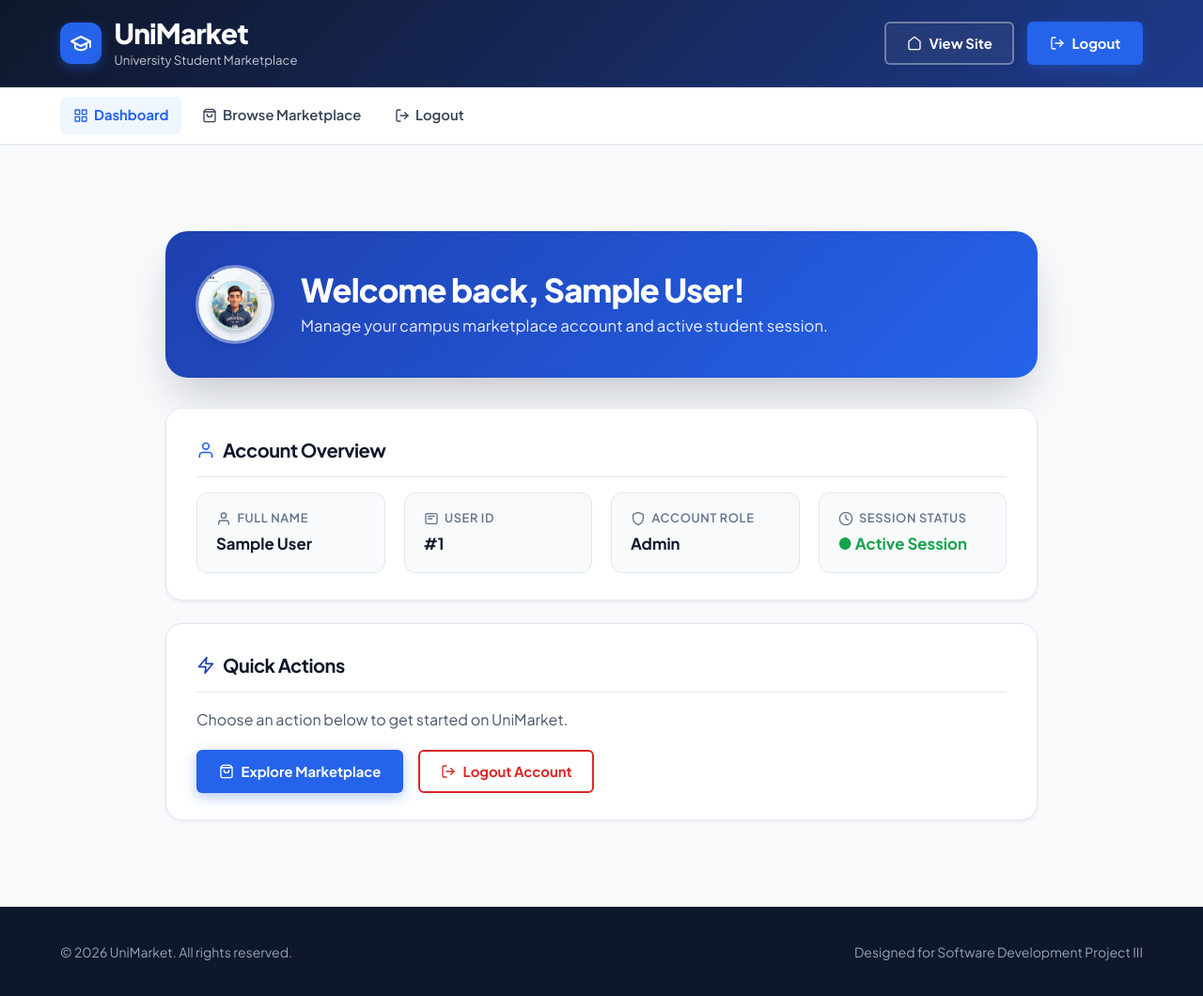
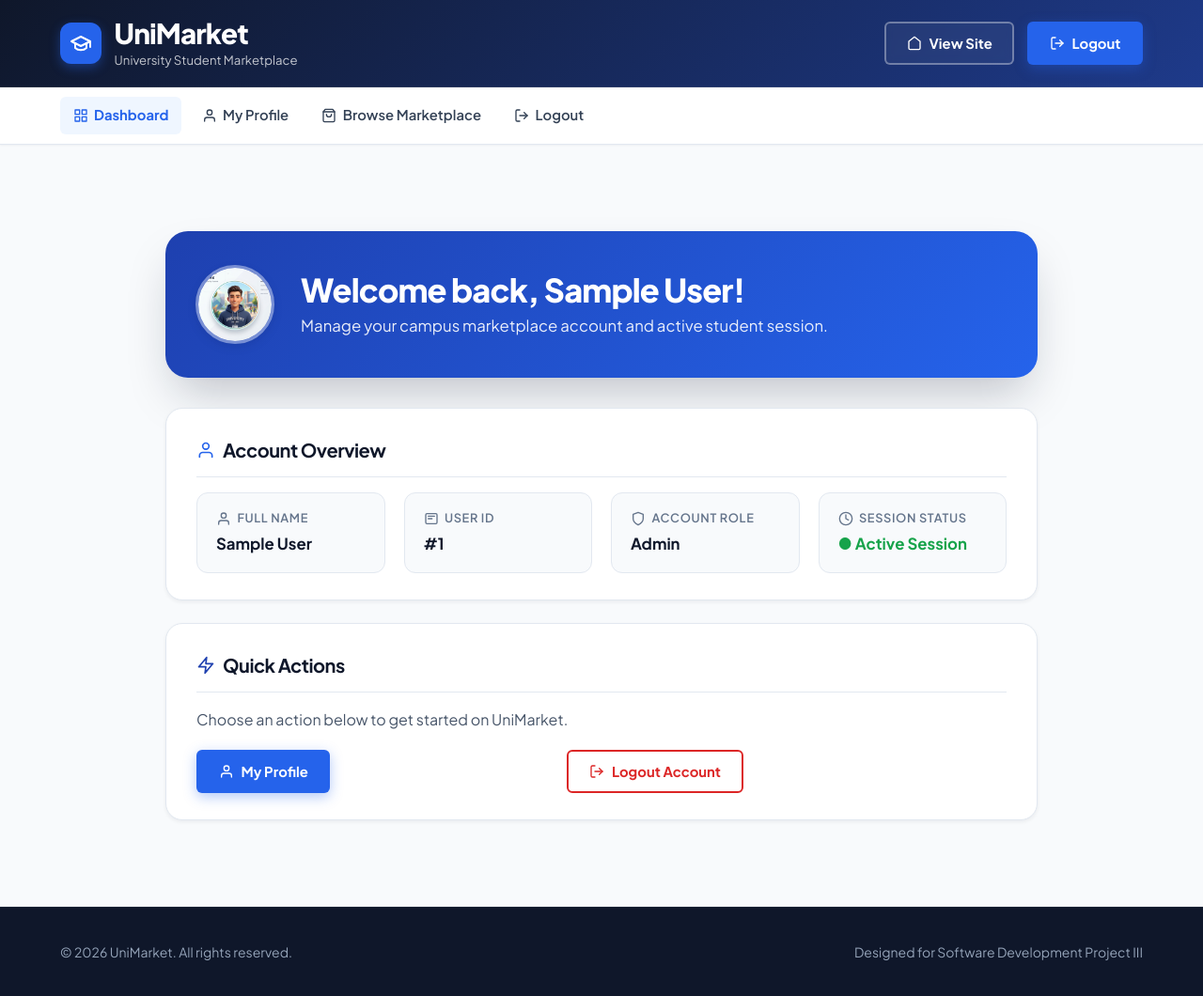
Before and after one commit to titan000001/university-student-marketplace, a PHP site: page /dashboard.php in a window 1280 px wide. Shown: the whole page at 94% size. Run offline with PHP 8.4, Linux system fonts and the light colour scheme; the visitor is signed in with stand-in values (Sample User, id 1).

Commit message:
Update dashboard.php

```diff
--- a/frontend/pages/dashboard.php
+++ b/frontend/pages/dashboard.php
@@ -83,6 +83,12 @@ $userRole = htmlspecialchars((string) ($_SESSION['role'] ?? 'Student'), ENT_QUOT
                     </a>
                 </li>
                 <li>
+                    <a href="profile.php">
+                        <svg width="16" height="16" viewBox="0 0 24 24" fill="none" stroke="currentColor" stroke-width="2" stroke-linecap="round" stroke-linejoin="round" class="svg-icon svg-icon-sm"><path d="M20 21v-2a4 4 0 0 0-4-4H8a4 4 0 0 0-4 4v2"/><circle cx="12" cy="7" r="4"/></svg>
+                        My Profile
+                    </a>
+                </li>
+                <li>
                     <a href="index.php#categories">
                         <svg width="16" height="16" viewBox="0 0 24 24" fill="none" stroke="currentColor" stroke-width="2" stroke-linecap="round" stroke-linejoin="round" class="svg-icon svg-icon-sm"><path d="M6 2L3 6v14a2 2 0 0 0 2 2h14a2 2 0 0 0 2-2V6l-3-4z"/><line x1="3" y1="6" x2="21" y2="6"/><path d="M16 10a4 4 0 0 1-8 0"/></svg>
                         Browse Marketplace
@@ -158,7 +164,11 @@ $userRole = htmlspecialchars((string) ($_SESSION['role'] ?? 'Student'), ENT_QUOT
                 </h2>
                 <p style="color: var(--gray-600); margin-bottom: 1rem;">Choose an action below to get started on UniMarket.</p>
                 <div class="dashboard-actions">
-                    <a href="index.php#categories" class="btn-primary">
+                    <a href="profile.php" class="btn-primary">
+                        <svg width="16" height="16" viewBox="0 0 24 24" fill="none" stroke="currentColor" stroke-width="2" stroke-linecap="round" stroke-linejoin="round" class="svg-icon svg-icon-sm"><path d="M20 21v-2a4 4 0 0 0-4-4H8a4 4 0 0 0-4 4v2"/><circle cx="12" cy="7" r="4"/></svg>
+                        My Profile
+                    </a>
+                    <a href="index.php#categories" class="btn-outline">
                         <svg width="16" height="16" viewBox="0 0 24 24" fill="none" stroke="currentColor" stroke-width="2" stroke-linecap="round" stroke-linejoin="round" class="svg-icon svg-icon-sm"><path d="M6 2L3 6v14a2 2 0 0 0 2 2h14a2 2 0 0 0 2-2V6l-3-4z"/><line x1="3" y1="6" x2="21" y2="6"/><path d="M16 10a4 4 0 0 1-8 0"/></svg>
                         Explore Marketplace
                     </a>
```
